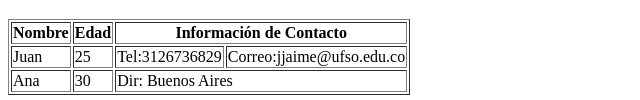
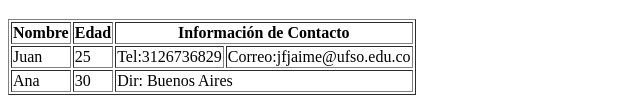
Before and after one commit to MarianaM14/clases, a plain HTML site: page html/tablas.html in a window 1280 px wide. Shown: the part 703-803 px from the top of the page, 0-640 px from the left. Drawn offline with Linux system fonts and the light colour scheme.

Commit message:
add file tablas.html

```diff
--- a/html/tablas.html
+++ b/html/tablas.html
@@ -73,7 +73,7 @@
             <td>Juan</td>
             <td>25</td>
             <td>Tel:3126736829</td>
-            <td>Correo:jjaime@ufso.edu.co</td>
+            <td>Correo:jfjaime@ufso.edu.co</td>
         </tr>
         <tr>
             <td>Ana</td>
```
